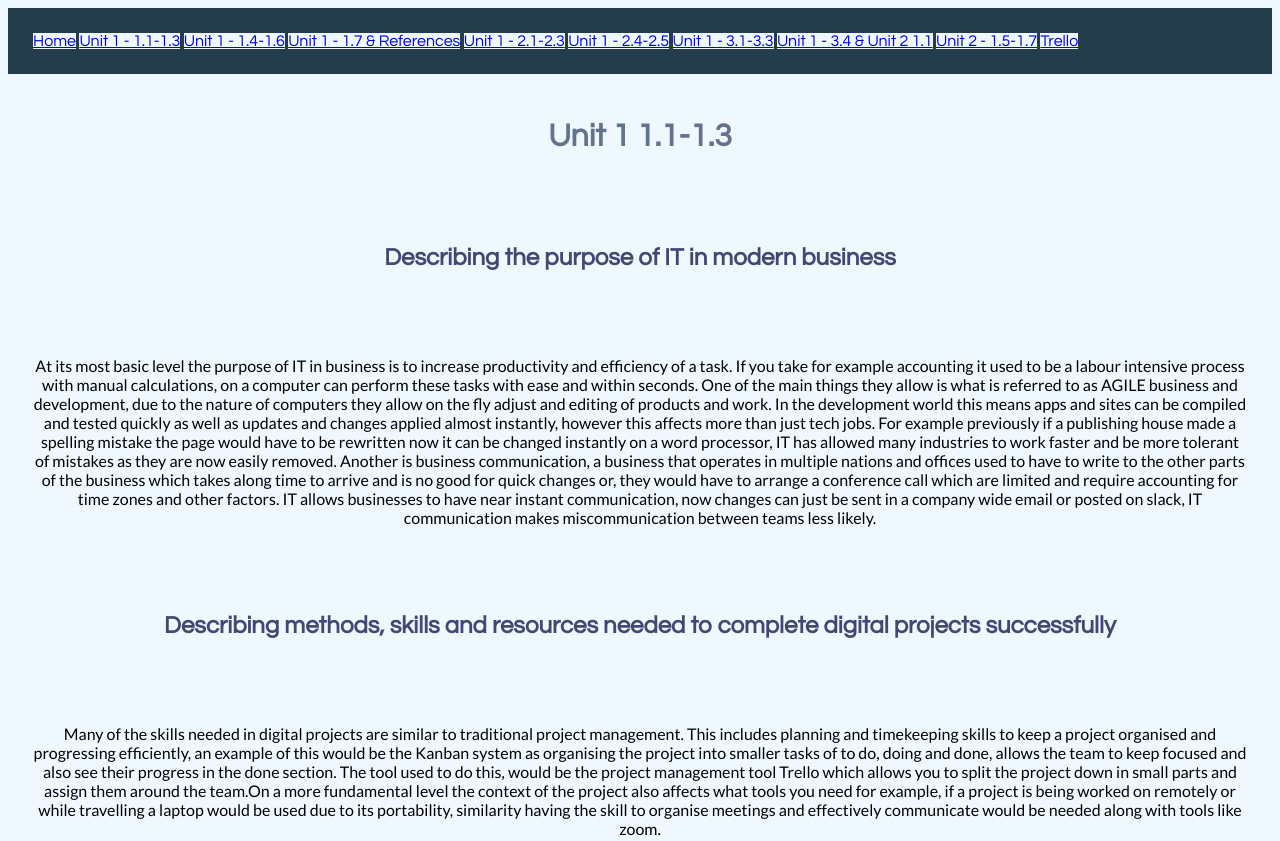
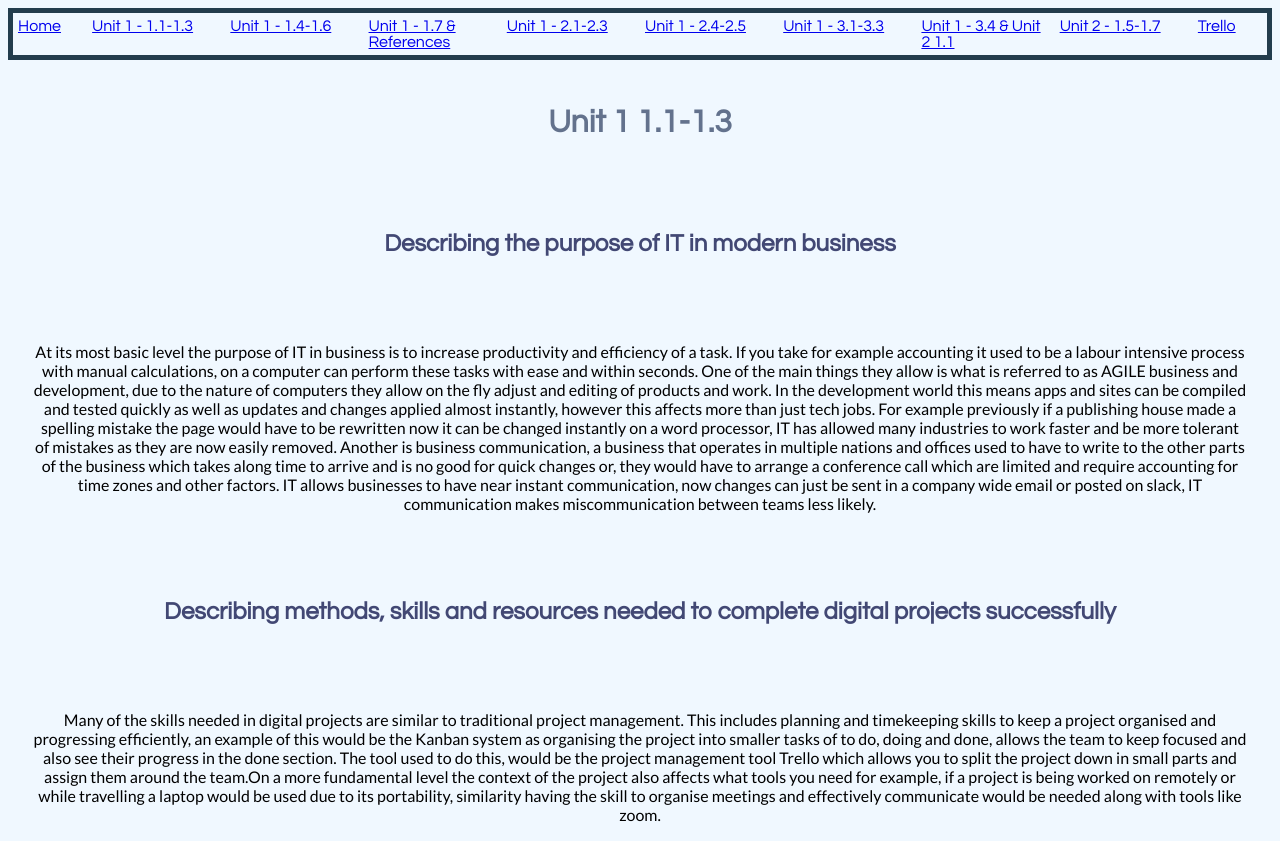
Before and after one commit to Shaunc970/Code-Nation-Website, a plain HTML site: page unit1_1-3.html in a window 1280 px wide. Shown: the top 841 px of the page. Drawn offline with Linux system fonts and the light colour scheme.

Commit message:
Added Flex Nav Bar

```diff
--- a/main.css
+++ b/main.css
@@ -4,12 +4,25 @@
     background-color: aliceblue;
 }
 .titlestyle{
+
     font-family: 'Questrial', sans-serif;
     color:#363d36;
     background-color: #233D4D;
-    box-sizing: border-box; padding: 25px;
+
+
 }
-
+.flexstyle{
+    display: flex;
+    padding: 5px;
+    flex: 2;
+    box-sizing: border-box;
+}
+.flexstylehome{
+    display: flex;
+    padding: 5px;
+    flex: 1;
+    box-sizing: border-box;
+}
 .H1style{
     font-family: 'Questrial', sans-serif;
     color:#63728D;
--- a/unit1_1-3.html
+++ b/unit1_1-3.html
@@ -7,19 +7,19 @@
 
 </head>
 <body>
-    <div class="titlestyle">
-        <a href="index.html">Home</a>
-        <a href="unit1_1-3.html">Unit 1 - 1.1-1.3</a>
-        <a href="unit1_4-6.html">Unit 1 - 1.4-1.6</a>
-        <a href="unit1_7-ref.html">Unit 1 - 1.7 & References</a>
-        <a href="unit1_2_1-3.html">Unit 1 - 2.1-2.3</a>
-        <a href="unit1_2_4-5.html">Unit 1 - 2.4-2.5</a>
-        <a href="unit1_3_1-3.html">Unit 1 - 3.1-3.3</a>
-        <a href="unit1_3_4-2_1_1.html">Unit 1 - 3.4 & Unit 2 1.1</a>
-        <a href="unit2_1_5-7.html">Unit 2 - 1.5-1.7</a>
-        <a href="https://trello.com/b/XNRK94s1/coursework-1">Trello</a>
+    <div class="titlestyle flexstyle">
+        <a class="flexstylehome"  href="index.html">Home</a>
+        <a class="flexstyle" href="unit1_1-3.html">Unit 1 - 1.1-1.3</a>
+        <a class="flexstyle" href="unit1_4-6.html">Unit 1 - 1.4-1.6</a>
+        <a class="flexstyle" href="unit1_7-ref.html">Unit 1 - 1.7 & References</a>
+        <a class="flexstyle" href="unit1_2_1-3.html">Unit 1 - 2.1-2.3</a>
+        <a class="flexstyle" href="unit1_2_4-5.html">Unit 1 - 2.4-2.5</a>
+        <a class="flexstyle" href="unit1_3_1-3.html">Unit 1 - 3.1-3.3</a>
+        <a class="flexstyle" href="unit1_3_4-2_1_1.html">Unit 1 - 3.4 & Unit 2 1.1</a>
+        <a class="flexstyle" href="unit2_1_5-7.html">Unit 2 - 1.5-1.7</a>
+        <a class="flexstylehome" href="https://trello.com/b/XNRK94s1/coursework-1">Trello</a>
        </div>
-   <div class="H1style">
+   <div class="H1style" >
     <h1>Unit 1 1.1-1.3</h1>
     </div>
     <div class="H2style">
```
Also changed, not shown: index.html (+11 -11 lines), unit1_2_1-3.html (+11 -11 lines), unit1_2_4-5.html (+11 -11 lines), unit1_3_1-3.html (+11 -11 lines), unit1_3_4-2_1_1.html (+11 -11 lines), unit1_4-6.html (+11 -11 lines), unit1_7-ref.html (+11 -11 lines), unit2_1_5-7.html (+11 -11 lines).
